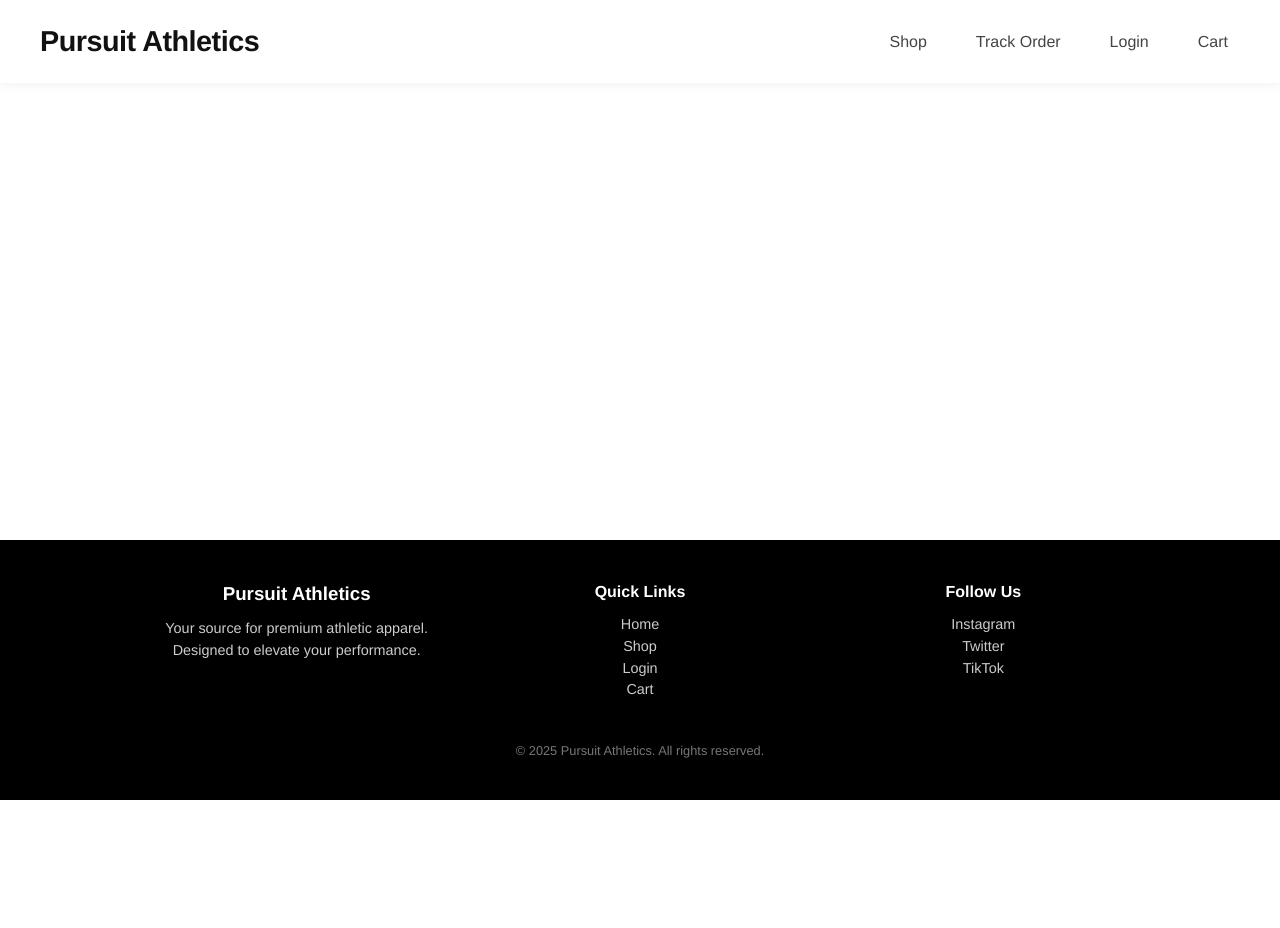
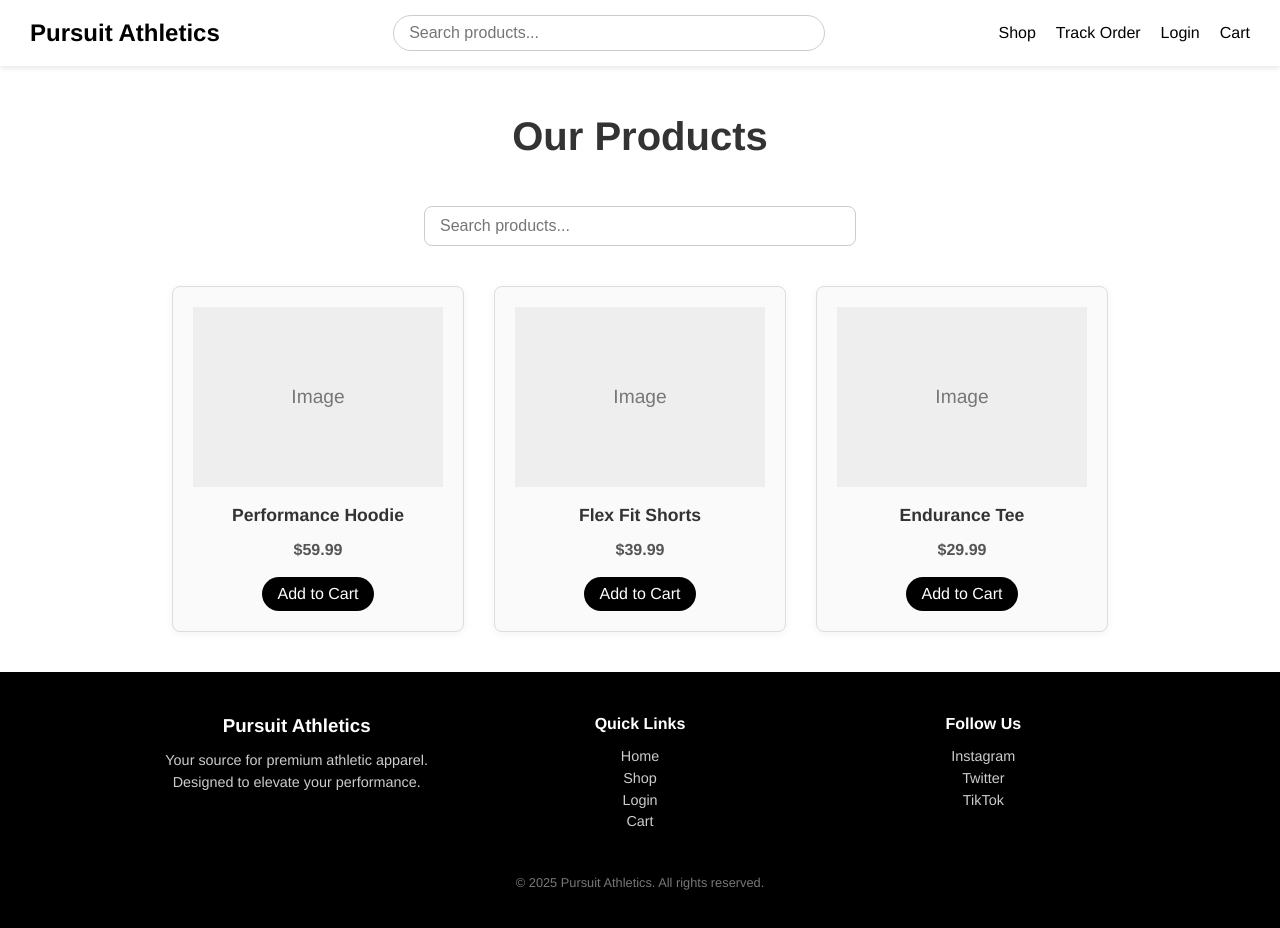
Before and after one commit to martini-i/362-Project, a React (Vite) app in the folder frontend/: page /products in a window 1280 px wide. Shown: the top 928 px of the page. Before the commit the page ends 800 px from the top, so only its background shows below. Built offline with nearby package versions, Linux system fonts and the light colour scheme.

Commit message:
Working on cart, shop buttons take user to products

```diff
--- a/frontend/src/App.jsx
+++ b/frontend/src/App.jsx
@@ -2,6 +2,8 @@ import { BrowserRouter as Router, Routes, Route } from 'react-router-dom';
 import Navbar from './components/Navbar/Navbar';
 import Footer from './components/Footer/Footer';
 import Homepage from './pages/Homepage/Homepage';
+import Products from './pages/Products/Products';
+import Checkout from './pages/Checkout/Checkout';
 import Cart from './pages/Cart/Cart';
 import './styles/app.css';
 
@@ -13,7 +15,9 @@ const App = () => {
         <div className="app-content">
           <Routes>
             <Route path="/" element={<Homepage />} />
-            <Route path="/cart" elemet={<Cart />} />
+            <Route path="/cart" element={<Cart />} />
+            <Route path="/products" element={<Products />} />
+            <Route path="/checkout" element={<Checkout />} />
           </Routes>
         </div>
         <Footer />
--- a/frontend/src/components/Footer/Footer.jsx
+++ b/frontend/src/components/Footer/Footer.jsx
@@ -15,7 +15,7 @@ const Footer = () => {
           <h4>Quick Links</h4>
           <ul>
             <li><a href="/">Home</a></li>
-            <li><a href="/shop">Shop</a></li>
+            <li><a href="/products">Shop</a></li>
             <li><a href="/login">Login</a></li>
             <li><a href="/cart">Cart</a></li>
           </ul>
--- a/frontend/src/components/Navbar/Navbar.jsx
+++ b/frontend/src/components/Navbar/Navbar.jsx
@@ -1,25 +1,35 @@
 import { Link } from 'react-router-dom';
 import '../../styles/navbar.css';
+import { useState } from 'react';
 
 const Navbar = () => {
+  const [searchQuery, setSearchQuery] = useState('');
+
+  const handleSearchSubmit = (e) => {
+    e.preventDefault();
+    console.log('Search for:', searchQuery);
+  };
+
   return (
     <nav className="navbar">
       <div className="navbar-logo">
         <Link to="/">Pursuit Athletics</Link>
       </div>
+
+      <form onSubmit={handleSearchSubmit} className="navbar-search">
+        <input
+          type="text"
+          placeholder="Search products..."
+          value={searchQuery}
+          onChange={(e) => setSearchQuery(e.target.value)}
+        />
+      </form>
+
       <ul className="navbar-links">
-        <li>
-          <Link to="/shop">Shop</Link>
-        </li>
-        <li>
-          <Link to="/track">Track Order</Link>
-        </li>
-        <li>
-          <Link to="/login">Login</Link>
-        </li>
-        <li>
-            <li><Link to="/cart">Cart</Link></li>
-        </li>
+        <li><Link to="/products">Shop</Link></li>
+        <li><Link to="/track">Track Order</Link></li>
+        <li><Link to="/login">Login</Link></li>
+        <li><Link to="/cart">Cart</Link></li>
       </ul>
     </nav>
   );
--- a/frontend/src/pages/Cart/Cart.jsx
+++ b/frontend/src/pages/Cart/Cart.jsx
@@ -13,6 +13,7 @@ const Cart = () => {
   return (
     <div className="cart-page">
       <h1>Your Cart</h1>
+
       {cartItems.length === 0 ? (
         <p>Your cart is empty.</p>
       ) : (
--- /dev/null
+++ b/frontend/src/pages/Checkout/Checkout.jsx
@@ -0,0 +1,83 @@
+import { useState, useContext } from 'react';
+import { CartContext } from '../../context/CartContext';
+import '../../styles/checkout.css';
+
+const Checkout = () => {
+  const { cartItems } = useContext(CartContext);
+
+  const [formData, setFormData] = useState({
+    name: '',
+    email: '',
+    address: ''
+  });
+
+  const total = cartItems.reduce(
+    (sum, item) => sum + item.price * item.quantity,
+    0
+  );
+
+  const handleChange = (e) => {
+    setFormData({...formData, [e.target.name]: e.target.value});
+  };
+
+  const handleSubmit = (e) => {
+    e.preventDefault();
+    console.log('Order Placed:', { formData, cartItems });
+    alert('Order placed successfully!');
+    // Later: send data to Django backend
+  };
+
+  return (
+    <div className="checkout-page">
+      <h1>Checkout</h1>
+
+      {/* Order Summary */}
+      <div className="order-summary">
+        <h2>Order Summary</h2>
+        {cartItems.length === 0 ? (
+          <p>Your cart is empty.</p>
+        ) : (
+          <ul>
+            {cartItems.map(item => (
+              <li key={item.id}>
+                {item.name} (x{item.quantity}) - ${item.price.toFixed(2)}
+              </li>
+            ))}
+          </ul>
+        )}
+        <h3>Total: ${total.toFixed(2)}</h3>
+      </div>
+
+      {/* Checkout Form */}
+      <form onSubmit={handleSubmit} className="checkout-form">
+        <input
+          type="text"
+          name="name"
+          placeholder="Full Name"
+          value={formData.name}
+          onChange={handleChange}
+          required
+        />
+        <input
+          type="email"
+          name="email"
+          placeholder="Email Address"
+          value={formData.email}
+          onChange={handleChange}
+          required
+        />
+        <textarea
+          name="address"
+          placeholder="Shipping Address"
+          value={formData.address}
+          onChange={handleChange}
+          required
+        ></textarea>
+
+        <button type="submit">Place Order</button>
+      </form>
+    </div>
+  );
+};
+
+export default Checkout;
--- a/frontend/src/pages/Homepage/Homepage.jsx
+++ b/frontend/src/pages/Homepage/Homepage.jsx
@@ -14,7 +14,7 @@ const Homepage = () => {
           <p>
             Elevate your performance with elite-level athletic wear built for winners.
           </p>
-          <Link to="/shop" className="cta-button">Shop Now</Link>
+          <Link to="/products" className="cta-button">Shop Now</Link>
         </div>
       </section>
 
@@ -40,7 +40,7 @@ const Homepage = () => {
         <p>
           From warmups to post-workout chill, Pursuit gear keeps up with your grind.
         </p>
-        <Link to="/shop" className="cta-button">Browse Collection</Link>
+        <Link to="/products" className="cta-button">Browse Collection</Link>
       </section>
 
     </div>
--- a/frontend/src/pages/Products/Products.jsx
+++ b/frontend/src/pages/Products/Products.jsx
@@ -0,0 +1,49 @@
+import React, { useState } from 'react';
+import { CartContext } from '../../context/CartContext';
+import '../../styles/products.css';
+
+const Products = () => {
+  const [searchQuery, setSearchQuery] = useState('');
+
+  const products = [
+    { id: 1, name: 'Performance Hoodie', price: 59.99 },
+    { id: 2, name: 'Flex Fit Shorts', price: 39.99 },
+    { id: 3, name: 'Endurance Tee', price: 29.99 }
+  ];
+
+  // Filter products based on search input
+  const filteredProducts = products.filter((product) =>
+    product.name.toLowerCase().includes(searchQuery.toLowerCase())
+  );
+
+  return (
+    <div className="products-page">
+      <h1>Our Products</h1>
+
+      <input
+        type="text"
+        placeholder="Search products..."
+        value={searchQuery}
+        onChange={(e) => setSearchQuery(e.target.value)}
+        className="search-bar"
+      />
+
+      <div className="product-grid">
+        {filteredProducts.length > 0 ? (
+          filteredProducts.map((product) => (
+            <div className="product-card" key={product.id}>
+              <div className="product-image">Image</div>
+              <h3>{product.name}</h3>
+              <p>${product.price.toFixed(2)}</p>
+              <button>Add to Cart</button>
+            </div>
+          ))
+        ) : (
+          <p>No products found.</p>
+        )}
+      </div>
+    </div>
+  );
+};
+
+export default Products;
--- a/frontend/src/styles/cart.css
+++ b/frontend/src/styles/cart.css
@@ -64,3 +64,17 @@
   font-size: 1.2rem;
   margin-top: 20px;
 }
+
+.checkout-button {
+  display: inline-block;
+  margin-top: 20px;
+  padding: 10px 20px;
+  background-color: black;
+  color: white;
+  text-decoration: none;
+  border-radius: 8px;
+}
+
+.checkout-button:hover {
+  background-color: #333;
+}
--- /dev/null
+++ b/frontend/src/styles/checkout.css
@@ -0,0 +1,63 @@
+.checkout-page {
+    max-width: 800px;
+    margin: 40px auto;
+    padding: 0 20px;
+    font-family: Arial, sans-serif;
+  }
+
+  .checkout-page h1 {
+    text-align: center;
+    margin-bottom: 30px;
+  }
+
+  .order-summary {
+    margin-bottom: 40px;
+    border: 1px solid #ccc;
+    padding: 20px;
+    border-radius: 8px;
+    background-color: #fafafa;
+  }
+
+  .order-summary ul {
+    list-style: none;
+    padding: 0;
+    margin: 0 0 10px 0;
+  }
+
+  .order-summary li {
+    margin-bottom: 8px;
+  }
+
+  .checkout-form {
+    display: flex;
+    flex-direction: column;
+    gap: 20px;
+  }
+
+  .checkout-form input,
+  .checkout-form textarea {
+    width: 100%;
+    padding: 12px;
+    font-size: 1rem;
+    border: 1px solid #ccc;
+    border-radius: 8px;
+  }
+
+  .checkout-form textarea {
+    height: 120px;
+    resize: vertical;
+  }
+
+  .checkout-form button {
+    padding: 12px;
+    font-size: 1rem;
+    background-color: black;
+    color: white;
+    border: none;
+    border-radius: 8px;
+    cursor: pointer;
+  }
+
+  .checkout-form button:hover {
+    background-color: #333;
+  }
--- a/frontend/src/styles/navbar.css
+++ b/frontend/src/styles/navbar.css
@@ -1,42 +1,47 @@
 .navbar {
   display: flex;
+  align-items: center;
   justify-content: space-between;
-    align-items: center;
-    padding: 20px 40px;
-    background-color: #ffffff;
-    box-shadow: 0 2px 10px rgba(0, 0, 0, 0.05);
-    font-family: 'Helvetica Neue', Arial, sans-serif;
-    position: sticky;
-    top: 0;
-    z-index: 1000;
+  padding: 15px 30px;
+  background-color: white;
+  box-shadow: 0 2px 6px rgba(0, 0, 0, 0.1);
 }
 
 .navbar-logo a {
-    font-size: 1.8rem;
+  font-size: 1.5rem;
   font-weight: bold;
+  color: black;
   text-decoration: none;
-    color: #111;
-    letter-spacing: -0.5px;
 }
 
 .navbar-links {
+  list-style: none;
   display: flex;
-    gap: 25px;
-    list-style: none;
-    margin: 0;
+  gap: 20px;
 }
 
 .navbar-links a {
+  color: black;
   text-decoration: none;
-    color: #444;
   font-weight: 500;
-    font-size: 1rem;
-    padding: 8px 12px;
-    border-radius: 4px;
-    transition: background-color 0.2s, color 0.2s;
 }
 
 .navbar-links a:hover {
-    background-color: #f0f0f0;
-    color: #000;
+  text-decoration: underline;
 }
+
+.navbar-search {
+  flex: 1;
+  display: flex;
+  justify-content: center;
+  margin: 0 30px;
+}
+
+.navbar-search input {
+  width: 100%;
+  max-width: 400px;
+  padding: 8px 15px;
+  border: 1px solid #ccc;
+  border-radius: 20px;
+  font-size: 1rem;
+}
--- /dev/null
+++ b/frontend/src/styles/products.css
@@ -0,0 +1,84 @@
+.products-page {
+    max-width: 1200px;
+    margin: 40px auto;
+    padding: 0 20px;
+    font-family: 'Helvetica Neue', Arial, sans-serif;
+  }
+
+  .products-page h1 {
+    text-align: center;
+    font-size: 2.5rem;
+    margin-bottom: 40px;
+  }
+
+  .product-grid {
+    display: flex;
+    flex-wrap: wrap;
+    justify-content: center;
+    gap: 30px;
+  }
+
+  .product-card {
+    width: 250px;
+    border: 1px solid #ddd;
+    border-radius: 8px;
+    background-color: #fafafa;
+    box-shadow: 0 2px 8px rgba(0, 0, 0, 0.05);
+    overflow: hidden;
+    transition: transform 0.2s ease, box-shadow 0.2s ease;
+    text-align: center;
+    padding: 20px;
+  }
+
+  .product-card:hover {
+    transform: translateY(-5px);
+    box-shadow: 0 8px 16px rgba(0, 0, 0, 0.1);
+  }
+
+  .product-image {
+    height: 180px;
+    background-color: #eee;
+    margin-bottom: 15px;
+    display: flex;
+    align-items: center;
+    justify-content: center;
+    color: #777;
+    font-size: 1.2rem;
+  }
+
+  .product-card h3 {
+    font-size: 1.1rem;
+    margin: 0 0 10px;
+    color: #333;
+  }
+
+  .product-card p {
+    font-weight: bold;
+    margin: 0 0 15px;
+    color: #555;
+  }
+
+  .product-card button {
+    padding: 8px 16px;
+    background-color: black;
+    color: white;
+    border: none;
+    border-radius: 20px;
+    cursor: pointer;
+    transition: background-color 0.2s ease;
+  }
+
+  .product-card button:hover {
+    background-color: #333;
+  }
+
+  .search-bar {
+    width: 100%;
+    max-width: 400px;
+    margin: 20px auto 40px;
+    padding: 10px 15px;
+    font-size: 1rem;
+    border: 1px solid #ccc;
+    border-radius: 8px;
+    display: block;
+  }
```
Lines whose indentation alone changed are shown as unchanged.
